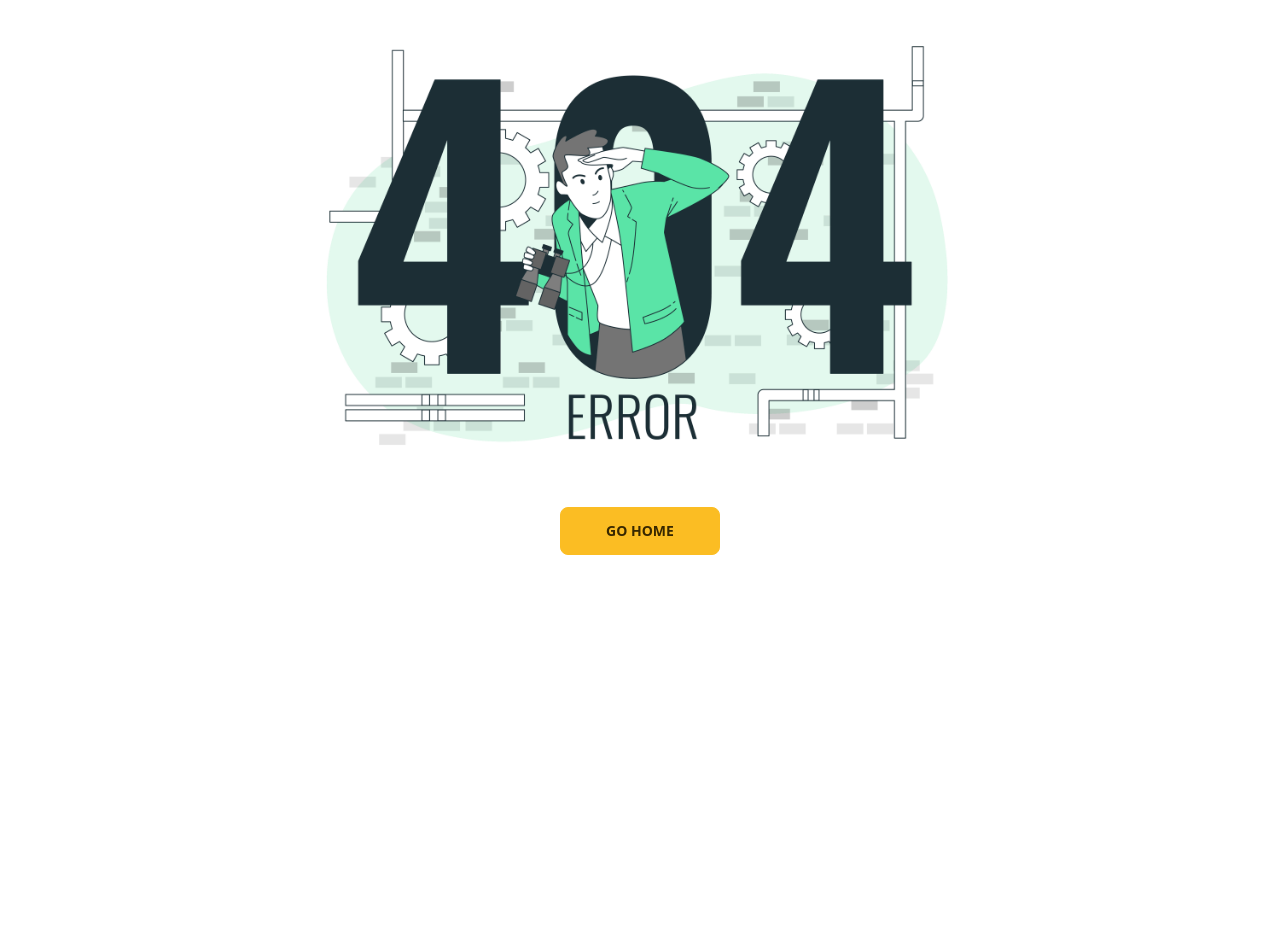
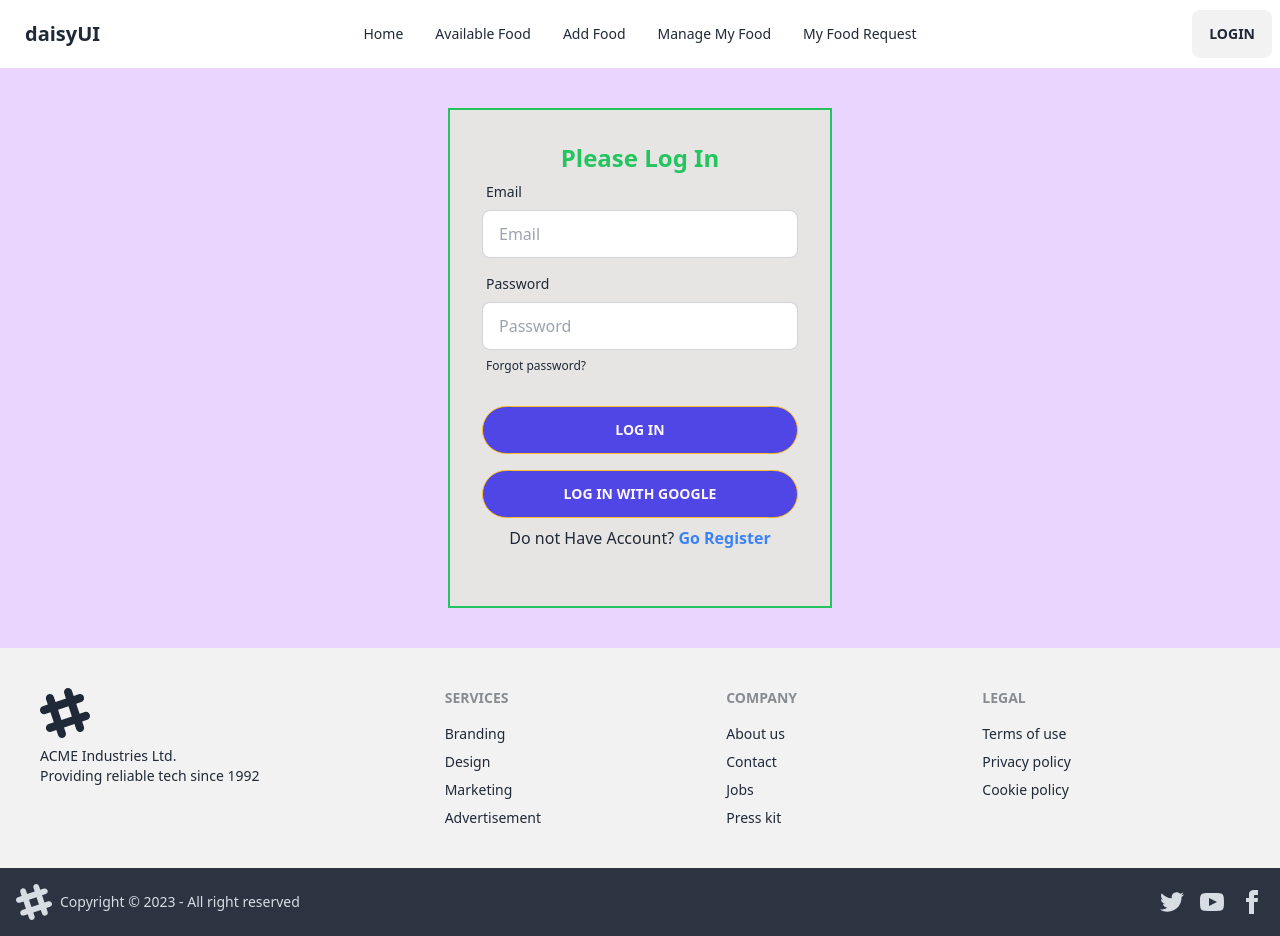
Before and after one commit to Shammo06/share-food-client, a React (Vite) app: page /LogIn in a window 1280 px wide. Before the commit this address had no page. Before the commit the page ends 800 px from the top, so only its background shows below. Built offline with nearby package versions, Linux system fonts and the light colour scheme.

Commit message:
add registration page

```diff
--- a/src/App.jsx
+++ b/src/App.jsx
@@ -2,6 +2,7 @@
 import { Outlet } from 'react-router-dom'
 import './App.css'
 import Footer from './Component/Footer'
+import Navbar from './Component/Navbar'
 
 function App() {
 
@@ -9,6 +10,7 @@ function App() {
   return (
     <>
       <div>
+          <Navbar></Navbar>
           <Outlet></Outlet>
           <Footer></Footer>
       </div>
--- a/src/Component/Navbar.jsx
+++ b/src/Component/Navbar.jsx
@@ -0,0 +1,37 @@
+import { Link } from "react-router-dom";
+
+
+const Navbar = () => {
+    const menu = <>
+    <li><Link to="/">Home</Link></li>
+    <li><Link>Available Food</Link></li>
+    <li><Link>Add Food</Link></li>
+    <li><Link>Manage My Food</Link></li>
+    <li><Link>My Food Request</Link></li>
+    </>
+    return (
+        <div className="navbar bg-base-100">
+        <div className="navbar-start">
+            <div className="dropdown">
+            <label tabIndex={0} className="btn btn-ghost lg:hidden">
+                <svg xmlns="http://www.w3.org/2000/svg" className="h-5 w-5" fill="none" viewBox="0 0 24 24" stroke="currentColor"><path strokeLinecap="round" strokeLinejoin="round" strokeWidth="2" d="M4 6h16M4 12h8m-8 6h16" /></svg>
+            </label>
+            <ul tabIndex={0} className="menu menu-sm dropdown-content mt-3 z-[1] p-2 shadow bg-base-100 rounded-box w-52">
+                {menu}
+            </ul>
+            </div>
+            <a className="btn btn-ghost normal-case text-xl">daisyUI</a>
+        </div>
+        <div className="navbar-center hidden lg:flex">
+            <ul className="menu menu-horizontal px-1">
+            {menu}
+            </ul>
+        </div>
+        <div className="navbar-end">
+            <Link to="/LogIn" className="btn">LogIn</Link>
+        </div>
+        </div>
+    );
+};
+
+export default Navbar;
--- /dev/null
+++ b/src/Pages/LogIn/LogIn.jsx
@@ -0,0 +1,45 @@
+import { Link } from "react-router-dom";
+
+
+const LogIn = () => {
+    const handleSubmit = e =>{
+        e.preventDefault()
+        const email = e.target.email.value
+        const password = e.target.password.value
+        console.log(email,password)
+    }
+    return (
+        <div className="py-10 bg-purple-200 ">
+
+        <form onSubmit={handleSubmit} className=" w-80 md:w-96 bg-stone-200 mx-auto card-body border-2 bg- border-green-500">
+            <div className="form-control">
+            <span className="text-2xl text-center font-semibold text-green-500">Please Log In</span>
+            <label className="label">
+                <span className="label-text">Email</span>
+            </label>
+            <input type="email" name='email' placeholder="Email" className="input input-bordered" required />
+            </div>
+            <div className="form-control">
+            <label className="label">
+                <span className="label-text">Password</span>
+            </label>
+            <input type="password" name='password' placeholder="Password" className="input input-bordered" required />
+            <label className="label">
+                <a href="#" className="label-text-alt link link-hover">Forgot password?</a>
+            </label>
+            </div>
+            <div className="form-control mt-4 ">
+            <button className="btn btn-warning bg-indigo-600 rounded-full  text-purple-50">Log In</button>
+            </div>
+            <div  className="form-control mt-2">
+            <button className="btn btn-warning bg-indigo-600 rounded-full  text-purple-50">Log In With Google</button>
+            </div>
+            <div className="mb-6 mx-auto">
+            <p>Do not Have Account? <Link className="text-blue-500 font-bold" to='/registration'>Go Register</Link></p>
+            </div>
+        </form>
+        </div>
+    );
+};
+
+export default LogIn;
--- /dev/null
+++ b/src/Pages/Registration/Registration.jsx
@@ -0,0 +1,53 @@
+import { Link } from "react-router-dom";
+
+
+const Registration = () => {
+    const handleSubmit = e => {
+        e.preventDefault();
+        const name = e.target.name.value;
+        const photo = e.target.photo.value;
+        const email = e.target.email.value;
+        const password = e.target.password.value;
+        console.log(name,photo,password,email);
+
+    }
+    return (
+        <div className="py-10 bg-purple-200 ">
+        <form onSubmit={handleSubmit} className="card-body w-80 md:w-96 bg-stone-200 mx-auto border-2 bg- border-green-500">
+            <div className="form-control">
+            <label className="label">
+                <span className="label-text">Your Name</span>
+            </label>
+            <input type="text" name='name' placeholder="write your Email" className="input input-bordered" required />
+            </div>
+            <div className="form-control">
+            <label className="label">
+                <span className="label-text">Your Photo</span>
+            </label>
+            <input type="text" name='photo' placeholder="Photo URL" className="input input-bordered" required />
+            </div>
+            <div className="form-control">
+            <label className="label">
+                <span className="label-text">Email</span>
+            </label>
+            <input type="email" name='email' placeholder="Email" className="input input-bordered" required />
+            </div>
+            <div className="form-control">
+            <label className="label">
+                <span className="label-text">Password</span>
+            </label>
+            <input type="password" name='password' placeholder="Password" className="input input-bordered" required />
+
+            </div>
+            <div className="form-control mt-6">
+            <button className="btn btn-warning rounded-full bg-indigo-600  text-purple-50">Register</button>
+            </div>
+            <div className="mb-6 px-9">
+            <p>Already Register? <Link className="text-blue-500 font-bold" to='/logIn'>Go LogIn</Link></p>
+            </div>
+        </form>
+        </div>
+    );
+};
+
+export default Registration;
```
Also changed, not shown: src/main.jsx (+10 -0 lines).
